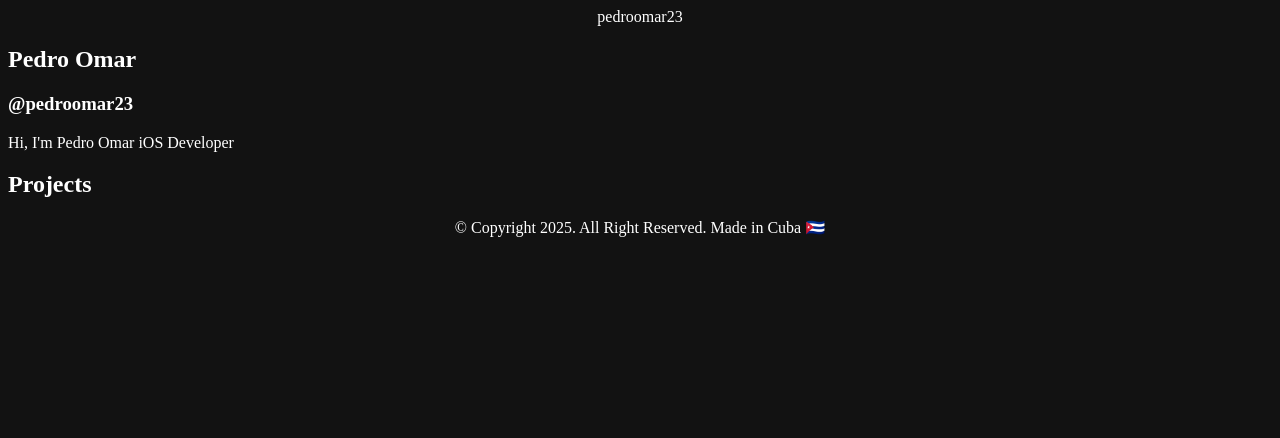
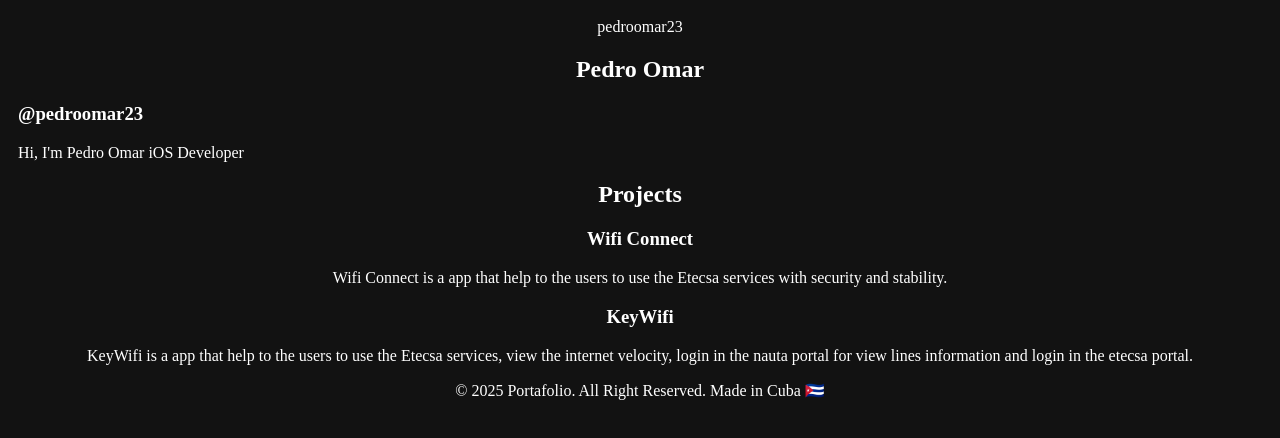
Before and after one commit to pedroomar23/pedroomar23.github.io, a plain HTML site: page index.html in a window 1280 px wide. Drawn offline with Linux system fonts and the light colour scheme.

Commit message:
Web Design

```diff
--- a/index.html
+++ b/index.html
@@ -4,29 +4,45 @@
         <meta charset="UTF-8">
         <meta name="viewport" content="width=device-width, initial-scale=1.0">
         <title> Portafolio </title>
-        <link rel="stylesheet" href="styles.css">
+        <link rel="stylesheet" href="/public/styles/styles.css">
+        <meta
+            name="author", content="Pedro Omar"
+        >
+        <meta
+            name="description", content="This is my Portafolio"
+        >
     </head>
     <body>
         <script>src="main.js"</script>
         <nav>
             pedroomar23
         </nav>
-        <div class="presentation", id="myPresentation">
+        <div
+            class="presentation", id="myPresentation"
+        >
             <section>
                 <h1> Pedro Omar </h1>
                 <h3> @pedroomar23 </h3>
                 <p> Hi, I'm Pedro Omar iOS Developer</p>
             </section>
         </div>
-        <div class="Projectos", id="myProyectos">
+        <div
+            class="Projectos", id="myProyectos"
+        >
             <section>
                 <header>
                     <h1> Projects </h1>
-
                 </header>
-
+                <h3> Wifi Connect </h3>
+                <p>
+                    Wifi Connect is a app that help to the users to use the Etecsa services with security and stability.
+                </p>
+                <h3> KeyWifi </h3>
+                <p>
+                    KeyWifi is a app that help to the users to use the Etecsa services, view the internet velocity, login in the nauta portal for view lines information and login in the etecsa portal.
+                </p>
             </section>
         </div>
-        <footer> © Copyright 2025. All Right Reserved. Made in Cuba 🇨🇺 </footer>
+        <footer> © 2025 Portafolio. All Right Reserved. Made in Cuba 🇨🇺 </footer>
     </body>
 </html>
--- a/styles.css
+++ b/public/styles/styles.css
@@ -7,7 +7,7 @@ nav {
 }
 
 .presentation {
-    text-align: initial;
+    text-align: left;
 
 }
 
@@ -15,3 +15,13 @@ nav {
     align-items: center;
     text-align: center;
 }
+
+h1 {
+    text-align: center;
+}
+
+body {
+    text-align: center;
+    padding: 10px;
+
+}
```
Also changed, not shown: main.js (+16 -1 lines).
